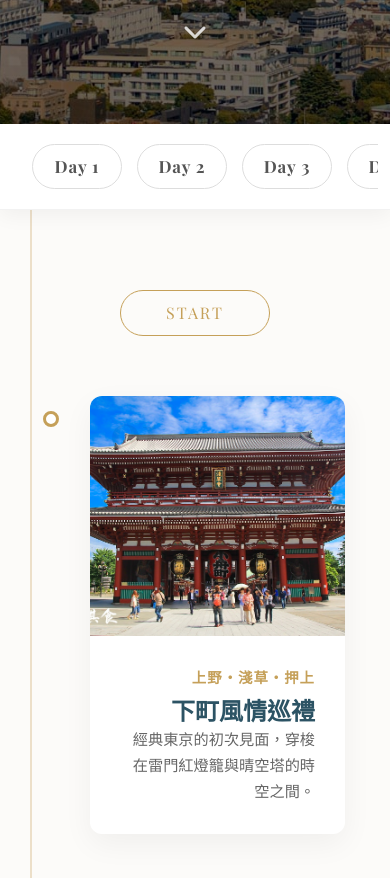
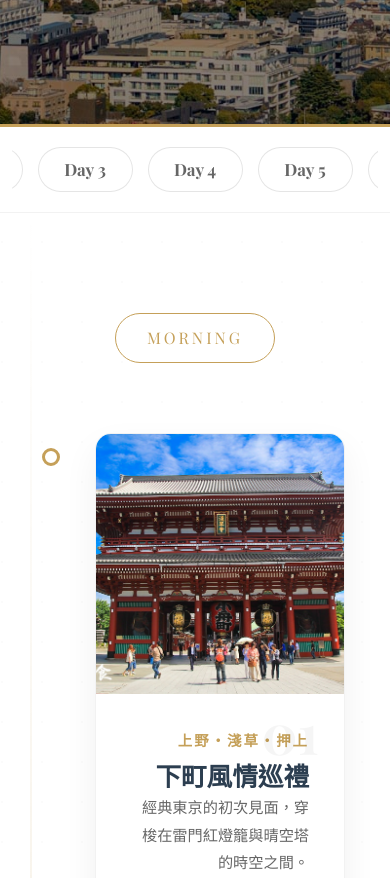
Before and after one commit to rlu31131-spec/tokyotrip, a plain HTML site: page 東京行/index.html in a window 390 px wide. Shown: the part 720-1598 px from the top of the page. Drawn offline with nearby package versions, Linux system fonts and the light colour scheme; a web font is replaced by a local one.

Commit message:
Update index.html

```diff
--- a/東京行/index.html
+++ b/東京行/index.html
@@ -15,16 +15,25 @@
             --primary-dark: #2c3e50;
             --primary-accent: #2c5364;
             --gold-accent: #c5a059;
-            --bg-color: #fcfbf9;
-            --nav-bg: rgba(255, 255, 255, 0.95);
+            --nav-bg: rgba(255, 255, 255, 0.92);
+            --shimmer: linear-gradient(135deg, rgba(255,255,255,0) 0%, rgba(255,255,255,0.2) 50%, rgba(255,255,255,0) 100%);
+
+            /* 動態背景初始值 (淺米白) */
+            --dynamic-bg: #fcfbf9;
+            --text-color: #444;
         }
 
         html { scroll-behavior: smooth; }
 
         body {
             font-family: 'Noto Sans TC', sans-serif;
-            background-color: var(--bg-color);
-            color: #444;
+            background-color: var(--dynamic-bg);
+            color: var(--text-color);
+            /* 平滑顏色過渡 */
+            transition: background-color 1.5s cubic-bezier(0.4, 0, 0.2, 1), color 1.5s ease;
+
+            background-image: radial-gradient(circle at 2px 2px, rgba(0,0,0,0.015) 1px, transparent 0);
+            background-size: 40px 40px;
             overflow-x: hidden;
         }
 
@@ -33,7 +42,7 @@
         /* --- Hero Section --- */
         .hero-section {
             height: 100vh;
-            background-image: linear-gradient(rgba(0,0,0,0.3), rgba(0,0,0,0.6)), url('tokyotrip/index/tokyo.jpg');
+            background-image: linear-gradient(rgba(0,0,0,0.2), rgba(0,0,0,0.5)), url('tokyotrip/index/tokyo.jpg');
             background-size: cover;
             background-position: center;
             background-attachment: fixed;
@@ -46,36 +55,41 @@
             position: relative;
         }
 
+        .hero-section::after {
+            content: "";
+            position: absolute;
+            bottom: 0; left: 0; right: 0;
+            height: 15vh;
+            background: linear-gradient(to top, var(--dynamic-bg), transparent);
+            pointer-events: none;
+            transition: background 1.5s ease;
+        }
+
         .hero-title {
             font-family: 'Playfair Display', serif;
             font-size: 5rem;
-            letter-spacing: 8px;
+            letter-spacing: 12px;
             margin-bottom: 20px;
-            text-shadow: 0 10px 30px rgba(0,0,0,0.5);
+            text-shadow: 0 10px 30px rgba(0,0,0,0.4);
         }
 
         .hero-subtitle {
             font-size: 1.2rem;
-            letter-spacing: 0.5em;
-            padding: 10px 20px;
-            border-top: 1px solid rgba(255,255,255,0.7);
-            border-bottom: 1px solid rgba(255,255,255,0.7);
+            letter-spacing: 0.6em;
+            padding: 12px 30px;
+            border-top: 1px solid rgba(255,255,255,0.5);
+            border-bottom: 1px solid rgba(255,255,255,0.5);
         }
 
-        .scroll-indicator {
-            position: absolute; bottom: 80px;
-            animation: float 2s infinite ease-in-out;
-            color: white; opacity: 0.8; font-size: 1.5rem; cursor: pointer;
-        }
-
-        /* --- Quick Timeline Nav (修改重點：加大按鈕) --- */
+        /* --- Quick Timeline Nav --- */
         .quick-nav {
             position: sticky; top: 0; z-index: 1000;
             background: var(--nav-bg);
-            backdrop-filter: blur(10px);
+            backdrop-filter: blur(12px);
+            border-top: 3px solid var(--gold-accent);
             border-bottom: 1px solid rgba(0,0,0,0.05);
             padding: 15px 0;
-            box-shadow: 0 5px 20px rgba(0,0,0,0.05);
+            transition: background 0.5s ease;
         }
 
         .nav-scroller {
@@ -84,60 +98,56 @@
             gap: 15px;
             overflow-x: auto;
             white-space: nowrap;
-            padding: 5px 20px; /* 增加一點上下空間避免陰影被切到 */
+            padding: 5px 20px;
         }
 
-        /* 這裡做了大幅調整：改為膠囊狀、加大尺寸 */
         .nav-dot {
             display: inline-flex;
             align-items: center;
             justify-content: center;
-            min-width: 90px;   /* 最小寬度加大 */
-            height: 45px;      /* 高度加大 */
-            padding: 0 20px;   /* 增加左右內距 */
-            border-radius: 50px; /* 圓角改為膠囊狀 */
-            border: 1px solid #ddd;
-            color: #555;
+            min-width: 95px;
+            height: 45px;
+            border-radius: 50px;
+            border: 1px solid rgba(0,0,0,0.1);
+            color: #666;
             text-decoration: none;
-            font-family: 'Playfair Display', serif; /* 英文數字字體 */
+            font-family: 'Playfair Display', serif;
             font-weight: bold;
-            font-size: 1.05rem; /* 字體加大 */
-            letter-spacing: 1px;
-            transition: all 0.3s ease;
-            background: white; /* 預設白底 */
+            font-size: 1.05rem;
+            transition: all 0.4s ease;
+            background: white;
         }
 
-        .nav-dot:hover, .nav-dot.active {
+        .nav-dot.active {
             background-color: var(--primary-accent);
             color: white;
             border-color: var(--primary-accent);
-            transform: translateY(-2px); /* 滑鼠懸停時輕微上浮 */
-            box-shadow: 0 4px 10px rgba(44, 83, 100, 0.3); /* 增加陰影 */
+            transform: translateY(-3px);
+            box-shadow: 0 6px 15px rgba(0,0,0,0.1);
         }
 
-        /* --- Timeline Container --- */
+        /* --- Timeline --- */
         .timeline-container {
             position: relative;
-            max-width: 1000px;
+            max-width: 1100px;
             margin: 0 auto;
-            padding: 80px 20px 100px;
+            padding: 100px 20px 120px;
         }
 
         .timeline-container::after {
             content: ''; position: absolute;
-            width: 2px; background-color: var(--gold-accent);
+            width: 2px;
+            background: linear-gradient(to bottom, transparent, var(--gold-accent), transparent);
             top: 0; bottom: 0; left: 50%;
-            margin-left: -1px; opacity: 0.3;
+            margin-left: -1px; opacity: 0.4;
         }
 
-        /* --- Timeline Item --- */
         .timeline-item {
-            padding: 10px 40px;
+            padding: 10px 50px;
             position: relative;
-            background-color: inherit;
             width: 50%;
-            margin-bottom: 60px;
-            scroll-margin-top: 140px; /* 修正跳轉後的位置，避免被變大的導覽列擋住 */
+            margin-bottom: 100px;
+            scroll-margin-top: 160px;
         }
 
         .timeline-item.left { left: 0; text-align: right; }
@@ -145,69 +155,69 @@
 
         .timeline-item::after {
             content: ''; position: absolute;
-            width: 16px; height: 16px; right: -8px;
+            width: 18px; height: 18px; right: -9px;
             background-color: white; border: 3px solid var(--gold-accent);
-            top: 25px; border-radius: 50%; z-index: 1;
+            top: 25px; border-radius: 50%; z-index: 10;
             transition: all 0.3s ease;
+            box-shadow: 0 0 0 4px var(--dynamic-bg);
         }
-        .timeline-item.right::after { left: -8px; }
-        .timeline-item:hover::after { background-color: var(--gold-accent); transform: scale(1.3); }
+        .timeline-item.right::after { left: -9px; }
 
-        /* 內容卡片 */
+        /* 卡片美化 */
         .content-card {
-            display: block; text-decoration: none; color: inherit;
-            background: white; border-radius: 12px; overflow: hidden;
-            box-shadow: 0 10px 30px rgba(0,0,0,0.05);
-            transition: transform 0.3s ease, box-shadow 0.3s ease;
+            display: block; text-decoration: none; color: #444 !important;
+            background: white; border-radius: 16px; overflow: hidden;
+            border: 1px solid rgba(0,0,0,0.05);
+            box-shadow: 0 15px 35px rgba(0,0,0,0.06);
+            transition: all 0.4s cubic-bezier(0.165, 0.84, 0.44, 1);
             position: relative;
         }
-        .content-card:hover { transform: translateY(-5px); box-shadow: 0 20px 40px rgba(0,0,0,0.12); }
 
-        .card-img-frame { height: 240px; overflow: hidden; position: relative; }
-        .card-img { width: 100%; height: 100%; object-fit: cover; transition: transform 0.6s ease; }
-        .content-card:hover .card-img { transform: scale(1.08); }
+        .content-card:hover { transform: translateY(-10px); box-shadow: 0 30px 60px rgba(0,0,0,0.15); }
 
-        .card-body { padding: 30px; }
+        .card-img-frame { height: 260px; overflow: hidden; position: relative; }
+        .card-img { width: 100%; height: 100%; object-fit: cover; transition: transform 0.8s ease; }
+        .content-card:hover .card-img { transform: scale(1.1); }
 
+        .card-body { padding: 35px; position: relative; }
         .day-label {
             font-family: 'Playfair Display', serif; font-weight: bold;
-            font-size: 3rem; color: rgba(0,0,0,0.05);
+            font-size: 3.5rem; color: rgba(0,0,0,0.04);
             position: absolute; top: 10px; line-height: 1;
         }
-        .left .day-label { right: 20px; }
-        .right .day-label { left: 20px; }
+        .left .day-label { right: 25px; }
+        .right .day-label { left: 25px; }
 
-        .card-title { font-size: 1.5rem; color: var(--primary-accent); margin-top: 10px; font-weight: 700; }
-        .card-meta { font-size: 0.9rem; color: var(--gold-accent); text-transform: uppercase; letter-spacing: 1px; margin-bottom: 8px; font-weight: bold; }
-        .card-desc { font-size: 0.95rem; color: #666; margin-bottom: 0; line-height: 1.7; }
+        .card-title { font-size: 1.6rem; color: var(--primary-dark); margin-top: 12px; font-weight: 700; }
+        .card-meta { font-size: 0.9rem; color: var(--gold-accent); letter-spacing: 2px; margin-bottom: 10px; font-weight: bold; }
+        .card-desc { font-size: 0.95rem; color: #666; line-height: 1.8; }
 
         @media (max-width: 768px) {
             .timeline-container::after { left: 31px; }
-            .timeline-item { width: 100%; padding-left: 70px; padding-right: 25px; text-align: left; }
+            .timeline-item { width: 100%; padding-left: 75px; padding-right: 25px; text-align: left; }
             .timeline-item.left, .timeline-item.right { left: 0; }
-            .timeline-item::after { left: 23px; }
-            .left .day-label { right: auto; left: 20px; }
-            .hero-title { font-size: 3.5rem; }
-            .nav-scroller { justify-content: flex-start; padding-left: 20px; }
-        }
-
-        @keyframes float {
-            0%, 100% { transform: translateY(0); }
-            50% { transform: translateY(10px); }
+            .timeline-item::after { left: 22px; }
         }
 
         .timeline-start, .timeline-end {
             text-align: center; position: relative; z-index: 2;
-            background: var(--bg-color); padding: 10px 0; width: 150px; margin: 0 auto;
+            background: white; padding: 12px 0; width: 160px; margin: 0 auto;
             border: 1px solid var(--gold-accent); color: var(--gold-accent);
-            font-family: 'Playfair Display', serif; letter-spacing: 2px; border-radius: 50px;
+            font-family: 'Playfair Display', serif; letter-spacing: 3px; border-radius: 50px;
+        }
+
+        footer {
+            background: #0f171e; /* 最深的色調 */
+            color: #888;
+            padding: 80px 0;
+            text-align: center;
         }
     </style>
 </head>
 <body>
 
     <header class="hero-section">
-        <div data-aos="zoom-in" data-aos-duration="1500">
+        <div data-aos="zoom-in" data-aos-duration="1800">
             <h1 class="hero-title">TOKYO</h1>
             <div class="hero-subtitle">JOURNEY OF 7 DAYS</div>
         </div>
@@ -219,27 +229,25 @@
     <nav class="quick-nav">
         <div class="container">
             <div class="nav-scroller no-scrollbar">
-                <a href="#day1" class="nav-dot" title="下町風情">Day 1</a>
-                <a href="#day2" class="nav-dot" title="海灣電氣">Day 2</a>
-                <a href="#day3" class="nav-dot" title="路面電車">Day 3</a>
-                <a href="#day4" class="nav-dot" title="穿越小江戶">Day 4</a>
-                <a href="#day5" class="nav-dot" title="湘南橫濱">Day 5</a>
-                <a href="#day6" class="nav-dot" title="地標經典">Day 6</a>
-                <a href="#day7" class="nav-dot" title="最後賦歸">Day 7</a>
+                <a href="#day1" class="nav-dot">Day 1</a>
+                <a href="#day2" class="nav-dot">Day 2</a>
+                <a href="#day3" class="nav-dot">Day 3</a>
+                <a href="#day4" class="nav-dot">Day 4</a>
+                <a href="#day5" class="nav-dot">Day 5</a>
+                <a href="#day6" class="nav-dot">Day 6</a>
+                <a href="#day7" class="nav-dot">Day 7</a>
             </div>
         </div>
     </nav>
 
     <div id="anchor-start" class="timeline-container">
 
-        <div class="timeline-start" data-aos="fade-down">START</div>
-        <div style="height: 50px;"></div>
+        <div class="timeline-start" data-aos="fade-down">MORNING</div>
+        <div style="height: 60px;"></div>
 
         <div id="day1" class="timeline-item left" data-aos="fade-right">
             <a href="day1.html" class="content-card">
-                <div class="card-img-frame">
-                    <img src="tokyotrip/day1/grasstemple.jpg" class="card-img" alt="Day 1" onerror="this.src='https://placehold.co/600x400/cc0000/fff?text=Day+1+Asakusa'">
-                </div>
+                <div class="card-img-frame"><img src="tokyotrip/day1/grasstemple.jpg" class="card-img" alt="Day 1"></div>
                 <div class="card-body">
                     <div class="day-label">01</div>
                     <div class="card-meta">上野・淺草・押上</div>
@@ -251,9 +259,7 @@
 
         <div id="day2" class="timeline-item right" data-aos="fade-left">
             <a href="day2.html" class="content-card">
-                <div class="card-img-frame">
-                    <img src="tokyotrip/day2/seapark.webp "class="card-img" alt="Day 2" onerror="this.src='https://placehold.co/600x400/0055a5/fff?text=Day+2+Odaiba'">
-                </div>
+                <div class="card-img-frame"><img src="tokyotrip/day2/seapark.webp" class="card-img" alt="Day 2"></div>
                 <div class="card-body">
                     <div class="day-label">02</div>
                     <div class="card-meta">葛西・台場・秋葉原</div>
@@ -265,9 +271,7 @@
 
         <div id="day3" class="timeline-item left" data-aos="fade-right">
             <a href="day3.html" class="content-card">
-                <div class="card-img-frame">
-                    <img src="tokyotrip/day3/zoo.webp" class="card-img" alt="Day 3" onerror="this.src='https://placehold.co/600x400/2c3e50/fff?text=Day+3+Toden'">
-                </div>
+                <div class="card-img-frame"><img src="tokyotrip/day3/zoo.webp" class="card-img" alt="Day 3"></div>
                 <div class="card-body">
                     <div class="day-label">03</div>
                     <div class="card-meta">文京・巢鴨・池袋</div>
@@ -279,9 +283,7 @@
 
         <div id="day4" class="timeline-item right" data-aos="fade-left">
             <a href="day4.html" class="content-card">
-                <div class="card-img-frame">
-                    <img src="tokyotrip/day4/shoppingstreet.jpg" class="card-img" alt="Day 4" onerror="this.src='https://placehold.co/600x400/4a4a4a/fff?text=Day+4+Kawagoe'">
-                </div>
+                <div class="card-img-frame"><img src="tokyotrip/day4/shoppingstreet.jpg" class="card-img" alt="Day 4"></div>
                 <div class="card-body">
                     <div class="day-label">04</div>
                     <div class="card-meta">池袋・川越</div>
@@ -293,9 +295,7 @@
 
         <div id="day5" class="timeline-item left" data-aos="fade-right">
             <a href="day5.html" class="content-card">
-                <div class="card-img-frame">
-                    <img src="tokyotrip/day5/train.jpg" class="card-img" alt="Day 5" onerror="this.src='https://placehold.co/600x400/4a90e2/fff?text=Day+5+Shonan'">
-                </div>
+                <div class="card-img-frame"><img src="tokyotrip/day5/train.jpg" class="card-img" alt="Day 5"></div>
                 <div class="card-body">
                     <div class="day-label">05</div>
                     <div class="card-meta">巴士一日遊</div>
@@ -307,9 +307,7 @@
 
         <div id="day6" class="timeline-item right" data-aos="fade-left">
             <a href="day6.html" class="content-card">
-                <div class="card-img-frame">
-                    <img src="tokyotrip/day6/tokyotower.webp" class="card-img" alt="Day 6" onerror="this.src='https://placehold.co/600x400/c0392b/fff?text=Day+6+TokyoTower'">
-                </div>
+                <div class="card-img-frame"><img src="tokyotrip/day6/tokyotower.webp" class="card-img" alt="Day 6"></div>
                 <div class="card-body">
                     <div class="day-label">06</div>
                     <div class="card-meta">上野・港區・日本橋</div>
@@ -321,9 +319,7 @@
 
         <div id="day7" class="timeline-item left" data-aos="fade-right">
             <a href="day7.html" class="content-card">
-                <div class="card-img-frame">
-                    <img src="tokyotrip/day7/airport.webp" class="card-img" alt="Day 7" onerror="this.src='https://placehold.co/600x400/2c3e50/fff?text=Day+7+Airport'">
-                </div>
+                <div class="card-img-frame"><img src="tokyotrip/day7/airport.webp" class="card-img" alt="Day 7"></div>
                 <div class="card-body">
                     <div class="day-label">07</div>
                     <div class="card-meta">上野・成田</div>
@@ -333,19 +329,68 @@
             </a>
         </div>
 
-        <div style="height: 50px;"></div>
+        <div style="height: 60px;"></div>
         <div class="timeline-end" data-aos="fade-up">FINISH</div>
 
     </div>
 
-    <footer class="text-center py-5" style="background: #2c3e50; color: #aaa;">
-        <p class="mb-0 serif-font" style="letter-spacing: 2px;">&copy; 2026 Tokyo Trip Journal</p>
+    <footer>
+        <p class="mb-2 serif-font" style="letter-spacing: 3px; color: #eee;">TOKYO TRIP JOURNAL</p>
+        <p class="mb-0" style="font-size: 0.8rem; opacity: 0.6;">&copy; 2026 Crafted with Passion</p>
     </footer>
 
     <script src="https://cdn.jsdelivr.net/npm/bootstrap@5.3.0/dist/js/bootstrap.bundle.min.js"></script>
     <script src="https://unpkg.com/aos@2.3.1/dist/aos.js"></script>
     <script>
         AOS.init({ duration: 1000, once: true, offset: 120 });
+
+        // 從淺米白到深藍灰的顏色序列
+        const dayConfig = {
+            'day1': { bg: '#fcfbf9', text: '#444' }, // 淺米白
+            'day2': '#f0f4f7', // 晨曦藍灰
+            'day3': '#e6ebef', // 中午藍灰
+            'day4': '#ced6de', // 下午灰藍
+            'day5': '#9babbe', // 傍晚藍
+            'day6': '#4b5d73', // 入夜深藍 (此處開始轉深)
+            'day7': '#2c3e50'  // 深夜藍黑
+        };
+
+        const observerOptions = {
+            root: null,
+            rootMargin: '-30% 0px -60% 0px',
+            threshold: 0
+        };
+
+        const observer = new IntersectionObserver((entries) => {
+            entries.forEach(entry => {
+                if (entry.isIntersecting) {
+                    const id = entry.target.id;
+                    const color = dayConfig[id];
+
+                    // 動態切換 CSS 變數
+                    document.documentElement.style.setProperty('--dynamic-bg', color);
+
+                    // 當背景變深時，自動切換正文文字為淺色
+                    if (id === 'day6' || id === 'day7') {
+                        document.documentElement.style.setProperty('--text-color', '#fff');
+                        document.querySelector('.quick-nav').style.background = 'rgba(44, 62, 80, 0.9)';
+                    } else {
+                        document.documentElement.style.setProperty('--text-color', '#444');
+                        document.querySelector('.quick-nav').style.background = 'rgba(255, 255, 255, 0.92)';
+                    }
+
+                    // 更新導覽列 Active
+                    document.querySelectorAll(".nav-dot").forEach((dot) => {
+                        dot.classList.remove("active");
+                        if (dot.getAttribute("href") === `#${id}`) dot.classList.add("active");
+                    });
+                }
+            });
+        }, observerOptions);
+
+        document.querySelectorAll('.timeline-item').forEach(item => {
+            observer.observe(item);
+        });
     </script>
 </body>
 </html>
```
